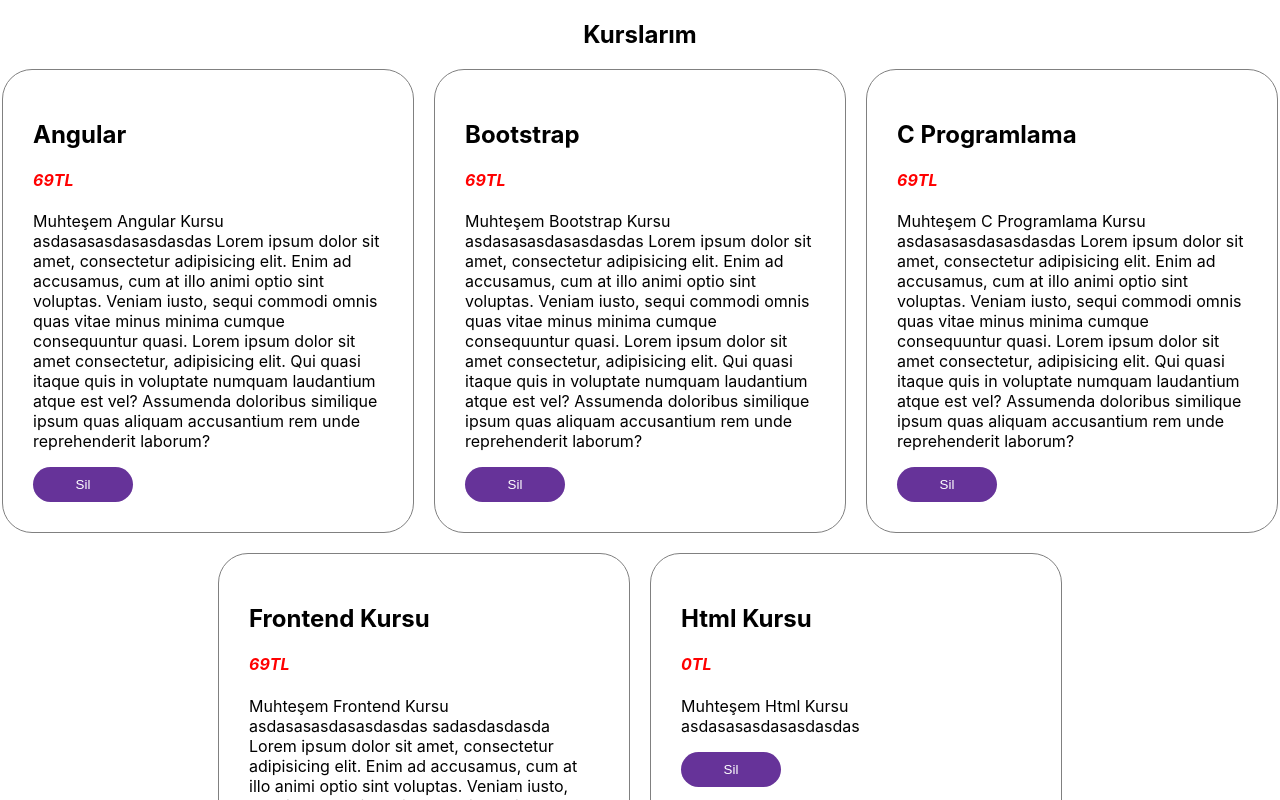
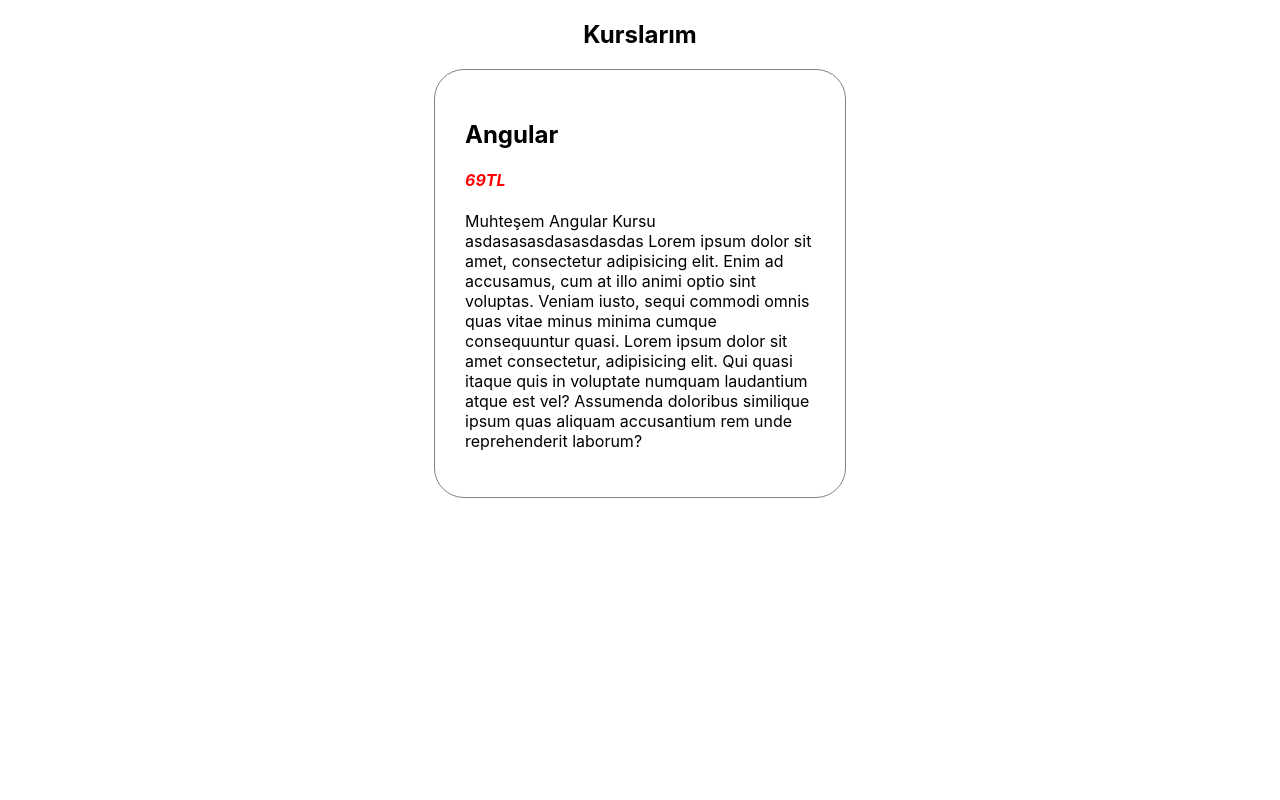
Before and after one commit to erennkazan/course, a React (Create React App) app in the folder course/: page / in a window 1280 px wide. Shown: the top 800 px of the page. Built offline with nearby package versions, Linux system fonts and the light colour scheme; data requests are answered from the project's data file.

Commit message:
usestate fixed

```diff
--- a/course/src/Courses.js
+++ b/course/src/Courses.js
@@ -1,6 +1,9 @@
 import Course from "./Course";
+import { useState } from "react";
 
 function Courses({courses,removeCourse}) {
+   const [index, setIndex] = useState(0);
+   const {content,title,price} =courses[index]
 
    return (
    <div className="courseMainDiv">
@@ -8,13 +11,21 @@
         <h2>Kurslarım</h2>
      </div>
         <div className="cardDiv">
+        <div className="card">
+        <div className="cardTitlePrice">
+          <h2 className="cardTitle">{title}</h2>
+          <h4 className="cardPrice">{price}TL</h4>
+        </div>
+        <p>{content}</p>
+
+     </div>
          {
-            courses.map((course)=>{
-               return(
-                    <Course  key={course.id} {...course} removeOneCourse= {removeCourse}/>
-                    // course={course}
-               )
-            })
+            // courses.map((course)=>{
+            //    return(
+            //         <Course  key={course.id} {...course} removeOneCourse= {removeCourse}/>
+            //         // course={course}
+            //    )
+            // })
          }
         </div>
    </div> );
```
